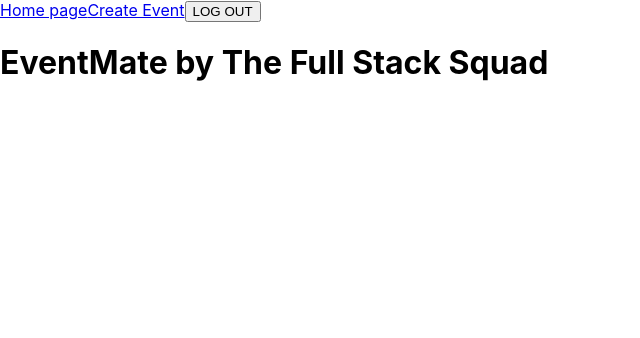
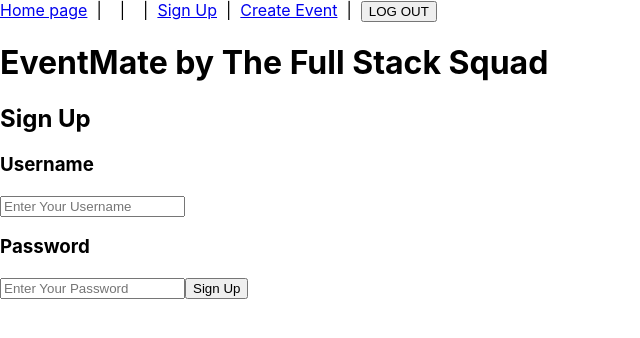
Before and after one commit to purpett/eventMate, a React (Create React App) app in the folder eventmate-frontend/: page /SignUp in a window 1280 px wide. Shown: the top 338 px of the page, without its empty margins (0-640 px from the left). Built offline with nearby package versions, Linux system fonts and the light colour scheme.

Commit message:
create sign up page and integrate with POST users api

```diff
--- a/eventmate-frontend/src/App.js
+++ b/eventmate-frontend/src/App.js
@@ -5,6 +5,7 @@ import { Routes, Route } from 'react-router-dom';
 
 import CreateEventPage from './components/CreateEventPage';
 import { useState, useEffect } from "react"
+import SignUp from './components/SignUp';
 
 
 
@@ -22,6 +23,7 @@ function App() {
       <Routes>
         <Route path='/' element={ <AllEventsPage everyEvent={everyEvent} setEveryEvent={setEveryEvent}/> } />
         <Route path='/CreateEventPage' element={ <CreateEventPage everyEvent={everyEvent} setEveryEvent={setEveryEvent}/>} />
+        <Route path='/SignUp' element= {  <SignUp />} />
       </Routes>
 
 
--- a/eventmate-frontend/src/components/NavBar.js
+++ b/eventmate-frontend/src/components/NavBar.js
@@ -5,11 +5,15 @@ export default function NavBar(){
     return(
         <nav>
             <Link to='/'>Home page</Link>
-
+            &nbsp; | &nbsp;
             <Link to='/ProfilePage'></Link>
+            &nbsp; | &nbsp;
             <Link to='/Login'></Link>
-            <Link to='/SignUp'></Link>
+            &nbsp; | &nbsp;
+            <Link to='/SignUp'>Sign Up</Link>
+            &nbsp; | &nbsp;
             <Link to='/CreateEventPage'>Create Event</Link>
+            &nbsp; | &nbsp;
 
 
             <button> LOG OUT </button>
--- a/eventmate-frontend/src/components/SignUp.js
+++ b/eventmate-frontend/src/components/SignUp.js
@@ -0,0 +1,45 @@
+import { useState } from "react"
+import { createUser } from "../apis/UserApis";
+
+export default function SignUp(){
+
+   const [newUser, setNewUser] = useState({
+    username: "",
+    password: "",
+    attending: []
+   })
+
+
+   function handleSignUpTextInput (e) {
+    setNewUser({ ...newUser, [e.target.name]: e.target.value });
+    console.log(newUser);
+  }
+
+  function createOneUser () {
+    createUser(newUser)
+    .then((user) => user.json())
+    // .then((data => console.log(data)))
+    .catch((error) => console.log(error))
+    setNewUser({})
+
+
+  }
+
+   return (
+
+        <div>
+            <h2>Sign Up</h2>
+            <form>
+                <h3>Username</h3>
+                <input name='username' onChange={handleSignUpTextInput} placeholder="Enter Your Username"></input>
+                <h3>Password</h3>
+                <input name='password' onChange={handleSignUpTextInput} placeholder="Enter Your Password"></input>
+                <button onClick={(e) => {
+                    e.preventDefault();
+                    createOneUser()
+                    }}>Sign Up</button>
+            </form>
+        </div>
+
+    )
+}
```
